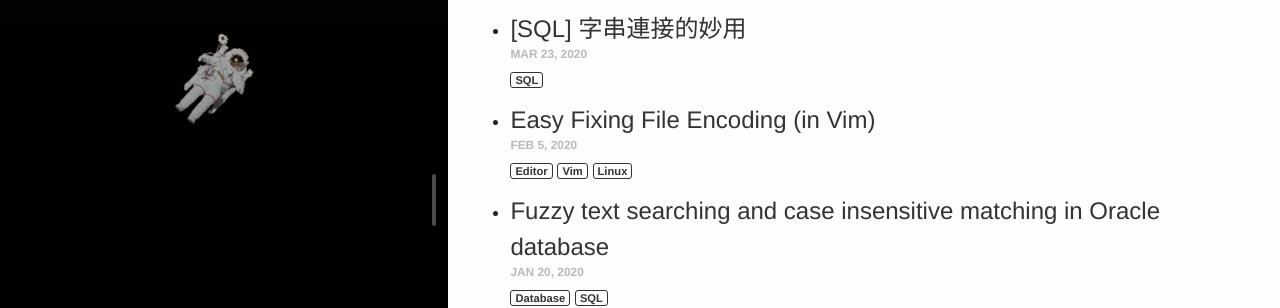
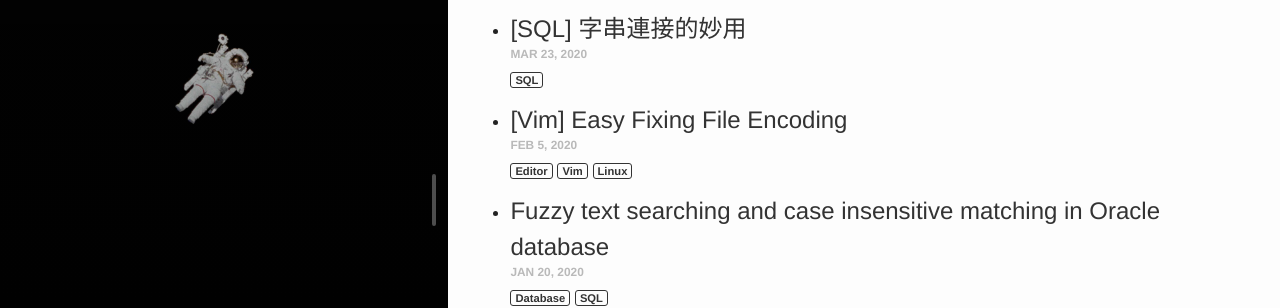
Before and after one commit to stevencch99/stevencch99.github.io, a Jekyll site: the page built from index.md, in a window 1280 px wide and 900 px high. Shown: the part 276-584 px from the top of the window. Built offline with Jekyll 4.4.1, drawn with Linux system fonts in a browser that asks for light colours; nearby versions of some CDN libraries; comment, search, counter and statistics services are not loaded.

```diff
--- a/_posts/2020-02-05-easy-fixing-file-encoding-in-vim.md
+++ b/_posts/2020-02-05-easy-fixing-file-encoding-in-vim.md
@@ -1,8 +1,8 @@
 ---
 layout: post
-title: "Easy Fixing File Encoding (in Vim)"
-description: "Easy Fixing File Encoding (in Vim)"
-crawlertitle: "Easy Fixing File Encoding (in Vim)"
+title: "[Vim] Easy Fixing File Encoding"
+description: "[Vim] Easy Fixing File Encoding"
+crawlertitle: "[Vim] Easy Fixing File Encoding"
 date: 2020-02-05 23:59:59 +0800
 categories: Editor
 tags: Editor Vim Linux
```
